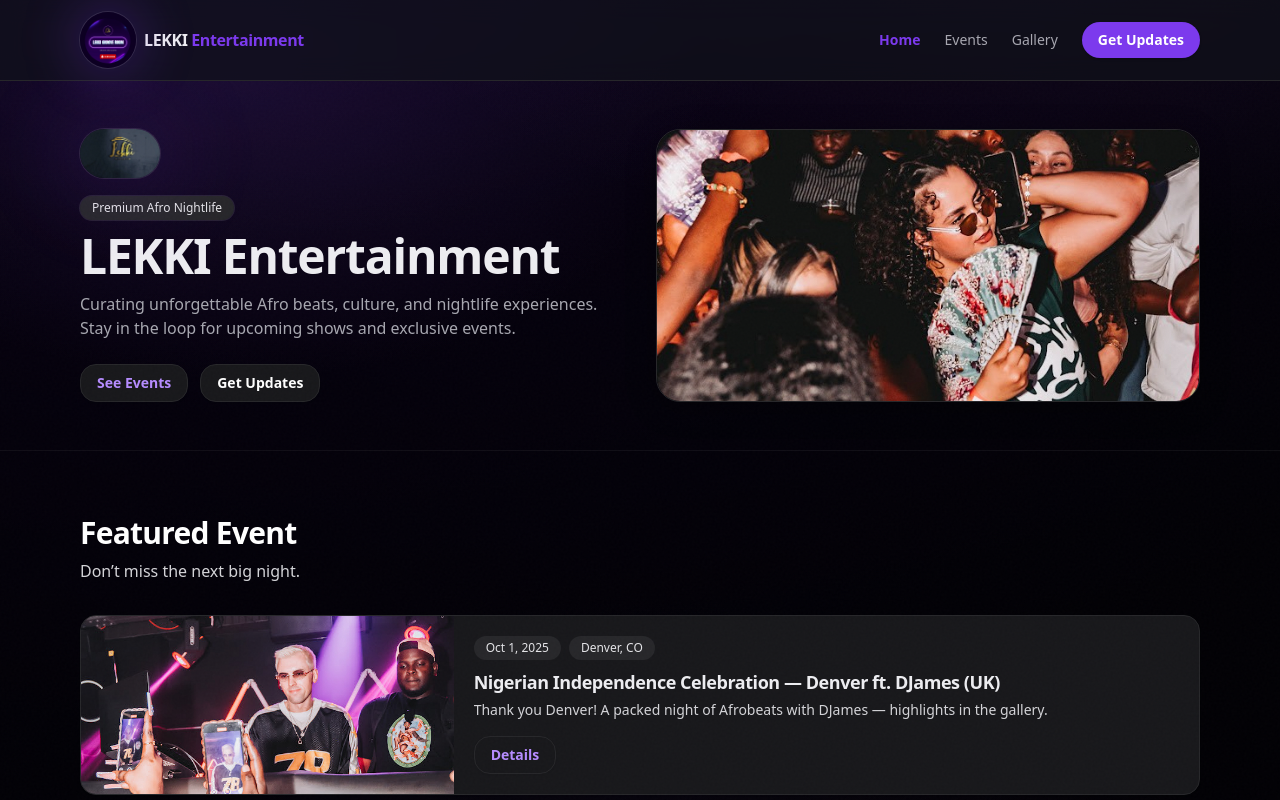
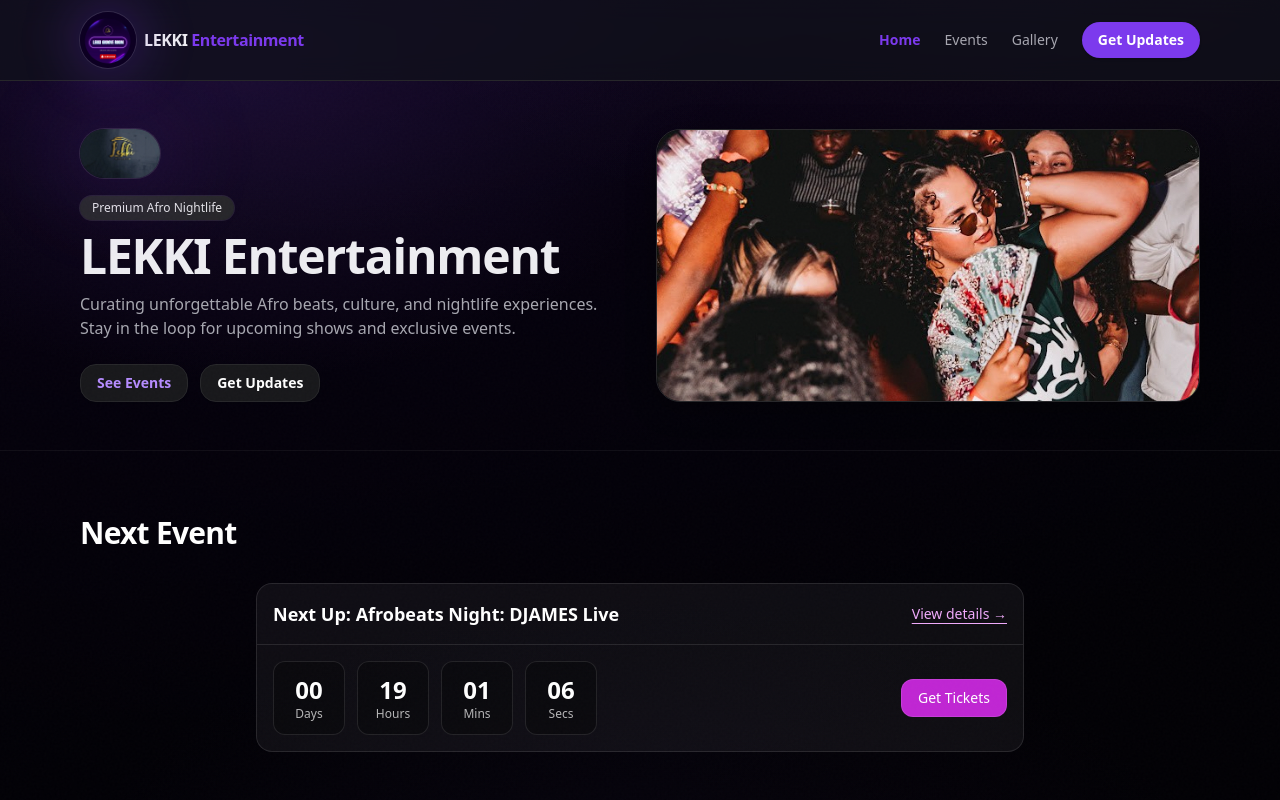
Before and after one commit to Ant2023/lekki-entertainment-v2, a Next.js app: page / in a window 1280 px wide. Shown: the top 800 px of the page. Built offline with nearby package versions, Linux system fonts and the light colour scheme.

Commit message:
event timer

```diff
--- a/src/app/page.tsx
+++ b/src/app/page.tsx
@@ -1,3 +1,4 @@
+import CountdownCard from "@/components/CountdownCard";
 import Image from "next/image";
 import Link from "next/link";
 import Section from "@/components/Section";
@@ -47,7 +48,6 @@ export default function HomePage() {
                 as={Link}
                 href="/events"
                 className="bg-lekki-primary hover:bg-lekki-accent shadow-[0_0_0_0_rgba(0,0,0,0)] hover:shadow-[0_8px_32px_0_rgba(124,58,237,.35)] transition"
-
               >
                 See Events
               </Button>
@@ -76,11 +76,21 @@ export default function HomePage() {
         </div>
       </div>
 
+      {/* COUNTDOWN */}
+      <Section title="Next Event">
+        <div className="max-w-3xl mx-auto">
+          <CountdownCard
+            title="Afrobeats Night: DJAMES Live"
+            startsAt="2025-10-04T22:00:00-06:00"
+            href="/events/djames-colorado-springs"
+          />
+        </div>
+      </Section>
+
       {/* FEATURED EVENT */}
       <Section title="Featured Event" subtitle="Don’t miss the next big night.">
         <div className="grid">
           <EventCard e={{ ...featured, coverImage: "/images/hero-dj.jpg" }} />
-
         </div>
       </Section>
 
@@ -102,7 +112,6 @@ export default function HomePage() {
             },
           ].map((x, i) => (
             <Card key={i} className="p-6 card-glass">
-
               <h3 className="font-semibold text-white">{x.h}</h3>
               <p className="mt-2 text-sm text-lekki-subtext">{x.p}</p>
             </Card>
@@ -128,11 +137,7 @@ export default function HomePage() {
       </Section>
 
       {/* SUBSCRIBE */}
-      <Section
-        id="subscribe"
-        title="Get updates"
-        subtitle="Join the list for early drops & discounts."
-      >
+      <Section id="subscribe" title="Get updates" subtitle="Join the list for early drops & discounts.">
         <Card className="p-6 bg-lekki-panel/50 ring-1 ring-white/5">
           <form
             action="https://formspree.io/f/your-id"
--- /dev/null
+++ b/src/components/countdownCard.tsx
@@ -0,0 +1,97 @@
+"use client";
+
+import { useEffect, useMemo, useState } from "react";
+import Link from "next/link";
+
+/** ✅ Minimal, dependency-free countdown hook */
+function useCountdown(targetIso: string) {
+  const [now, setNow] = useState(() => new Date());
+  useEffect(() => {
+    const t = setInterval(() => setNow(new Date()), 1000);
+    return () => clearInterval(t);
+  }, []);
+  const target = useMemo(() => new Date(targetIso), [targetIso]);
+
+  const diff = Math.max(0, target.getTime() - now.getTime());
+  const days = Math.floor(diff / 86_400_000);
+  const hours = Math.floor((diff / 3_600_000) % 24);
+  const minutes = Math.floor((diff / 60_000) % 60);
+  const seconds = Math.floor((diff / 1_000) % 60);
+
+  return { days, hours, minutes, seconds, isOver: diff <= 0, target, now };
+}
+
+type Props = {
+  title: string;
+  /** ISO string w/ timezone, e.g. "2025-10-04T22:00:00-06:00" */
+  startsAt: string;
+  href: string; // external ticket link or internal /events/[slug]
+  className?: string;
+  onReachedZero?: () => void; // optional behavior at 0
+};
+
+export default function CountdownCard({
+  title,
+  startsAt,
+  href,
+  className = "",
+  onReachedZero,
+}: Props) {
+  const { days, hours, minutes, seconds, isOver, target } = useCountdown(startsAt);
+
+  // ---- dev “tests” / sanity checks (no external test runner needed) ----
+  if (process.env.NODE_ENV !== "production") {
+    console.assert(!Number.isNaN(target.getTime()), "[CountdownCard] startsAt must be a valid ISO datetime");
+    console.assert(typeof href === "string" && href.length > 0, "[CountdownCard] href is required");
+    console.assert(typeof title === "string" && title.length > 0, "[CountdownCard] title is required");
+  }
+
+  useEffect(() => {
+    if (isOver && onReachedZero) onReachedZero();
+  }, [isOver, onReachedZero]);
+
+  return (
+    <div className={`rounded-2xl border border-white/10 bg-white/5 backdrop-blur ${className}`}>
+      <div className="border-b border-white/10 p-4">
+        <div className="flex items-center justify-between">
+          <h3 className="text-white text-lg font-semibold">Next Up: {title}</h3>
+          <Link href={href} className="text-sm text-fuchsia-300 underline underline-offset-4 hover:text-fuchsia-200">
+            View details →
+          </Link>
+        </div>
+      </div>
+
+      <div className="flex flex-wrap items-center gap-4 p-4 text-white">
+        {isOver ? (
+          <div className="text-lg">We’re live! Doors are open 🎉</div>
+        ) : (
+          <div className="flex items-center gap-3">
+            {[
+              { label: "Days", value: days },
+              { label: "Hours", value: hours },
+              { label: "Mins", value: minutes },
+              { label: "Secs", value: seconds },
+            ].map(({ label, value }) => (
+              <div
+                key={label}
+                className="min-w-[72px] rounded-xl border border-white/10 bg-black/30 p-3 text-center"
+              >
+                <div className="text-2xl font-semibold tabular-nums">{String(value).padStart(2, "0")}</div>
+                <div className="text-xs text-white/70">{label}</div>
+              </div>
+            ))}
+          </div>
+        )}
+
+        <div className="ml-auto">
+          <Link
+            href={href}
+            className="inline-flex items-center justify-center rounded-xl bg-fuchsia-600 px-4 py-2 text-sm font-medium text-white hover:bg-fuchsia-500 border border-white/10"
+          >
+            Get Tickets
+          </Link>
+        </div>
+      </div>
+    </div>
+  );
+}
```
